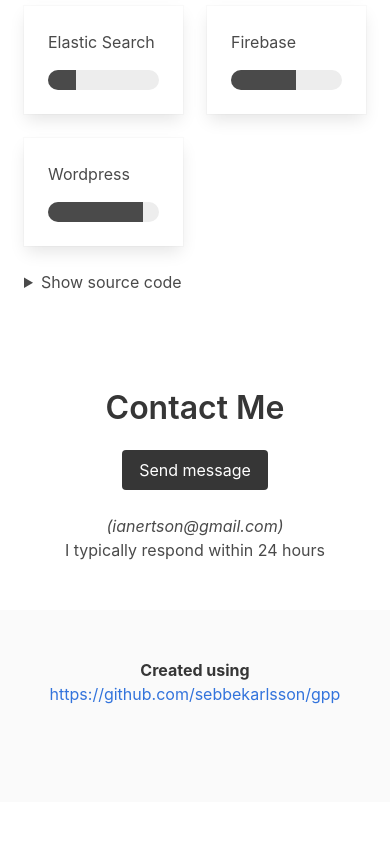
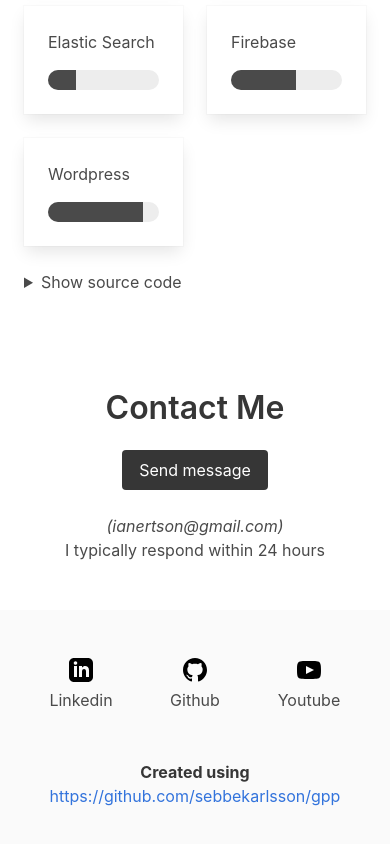
Before and after one commit to sebbekarlsson/me, a plain HTML site: page dist/index.html in a window 390 px wide. Shown: the part 5029-5873 px from the top of the page. Before the commit the page ends 5831 px from the top, so only its background shows below. Drawn offline with Linux system fonts and the light colour scheme.

Commit message:
add social links

```diff
--- a/dist/index.html
+++ b/dist/index.html
@@ -151,6 +151,26 @@ details summary ~ * {
 @keyframes sweep {
   0%    {opacity: 0; height: 0%}
   100%  {opacity: 1; height: 100%}
+}
+
+.social-area {
+  width: 30%;
+  margin-left: auto !important;
+  margin-right: auto !important;
+}
+
+.social-area a {
+  color: inherit;
+}
+
+@media screen and (max-width: 769px) {
+  .social-area {
+    display: flex;
+    justify-content: center;
+    align-items: center;
+    width: auto;
+    text-align: center;
+  }
 }
 </style>
         <script type='text/javascript'>/*
@@ -1243,6 +1263,41 @@ The main technology used here was Python.
     </body>
     <footer class="footer">
       <div class="content has-text-centered">
+        <div class="columns is-gapless social-area mb-6 is-mobile">
+  <div class="column">
+
+<a href="https://www.linkedin.com/in/sebastian-karlsson-328068105/" target="_blank">
+
+<svg xmlns="http://www.w3.org/2000/svg" width="24" height="24" viewBox="0 0 24 24"><path d="M19 0h-14c-2.761 0-5 2.239-5 5v14c0 2.761 2.239 5 5 5h14c2.762 0 5-2.239 5-5v-14c0-2.761-2.238-5-5-5zm-11 19h-3v-11h3v11zm-1.5-12.268c-.966 0-1.75-.79-1.75-1.764s.784-1.764 1.75-1.764 1.75.79 1.75 1.764-.783 1.764-1.75 1.764zm13.5 12.268h-3v-5.604c0-3.368-4-3.113-4 0v5.604h-3v-11h3v1.765c1.396-2.586 7-2.777 7 2.476v6.759z"/></svg>
+
+<p>Linkedin</p>
+
+</a>
+</div>
+  <div class="column">
+
+<a href="https://github.com/sebbekarlsson" target="_blank">
+
+<svg xmlns="http://www.w3.org/2000/svg" width="24" height="24" viewBox="0 0 24 24"><path d="M12 0c-6.626 0-12 5.373-12 12 0 5.302 3.438 9.8 8.207 11.387.599.111.793-.261.793-.577v-2.234c-3.338.726-4.033-1.416-4.033-1.416-.546-1.387-1.333-1.756-1.333-1.756-1.089-.745.083-.729.083-.729 1.205.084 1.839 1.237 1.839 1.237 1.07 1.834 2.807 1.304 3.492.997.107-.775.418-1.305.762-1.604-2.665-.305-5.467-1.334-5.467-5.931 0-1.311.469-2.381 1.236-3.221-.124-.303-.535-1.524.117-3.176 0 0 1.008-.322 3.301 1.23.957-.266 1.983-.399 3.003-.404 1.02.005 2.047.138 3.006.404 2.291-1.552 3.297-1.23 3.297-1.23.653 1.653.242 2.874.118 3.176.77.84 1.235 1.911 1.235 3.221 0 4.609-2.807 5.624-5.479 5.921.43.372.823 1.102.823 2.222v3.293c0 .319.192.694.801.576 4.765-1.589 8.199-6.086 8.199-11.386 0-6.627-5.373-12-12-12z"/></svg>
+
+<p>Github</p>
+
+</a>
+</div>
+  <div class="column">
+
+<a href="https://www.youtube.com/user/FacileVolare" target="_blank">
+
+<svg xmlns="http://www.w3.org/2000/svg" width="24" height="24" viewBox="0 0 24 24"><path d="M19.615 3.184c-3.604-.246-11.631-.245-15.23 0-3.897.266-4.356 2.62-4.385 8.816.029 6.185.484 8.549 4.385 8.816 3.6.245 11.626.246 15.23 0 3.897-.266 4.356-2.62 4.385-8.816-.029-6.185-.484-8.549-4.385-8.816zm-10.615 12.816v-8l8 3.993-8 4.007z"/></svg>
+
+<p>Youtube</p>
+
+</a>
+</div>
+</div>
+
+</div>
+      <div class="content has-text-centered">
         <strong>Created using</strong> <a href="https://github.com/sebbekarlsson/gpp">https://github.com/sebbekarlsson/gpp</a>
       </div>
     </footer>
--- a/src/static/style.css
+++ b/src/static/style.css
@@ -8,3 +8,23 @@ details summary ~ * {
   0%    {opacity: 0; height: 0%}
   100%  {opacity: 1; height: 100%}
 }
+
+.social-area {
+  width: 30%;
+  margin-left: auto !important;
+  margin-right: auto !important;
+}
+
+.social-area a {
+  color: inherit;
+}
+
+@media screen and (max-width: 769px) {
+  .social-area {
+    display: flex;
+    justify-content: center;
+    align-items: center;
+    width: auto;
+    text-align: center;
+  }
+}
```
Also changed, not shown: src/index.html (+3 -0 lines), src/social.html (added, +25 -0 lines).
